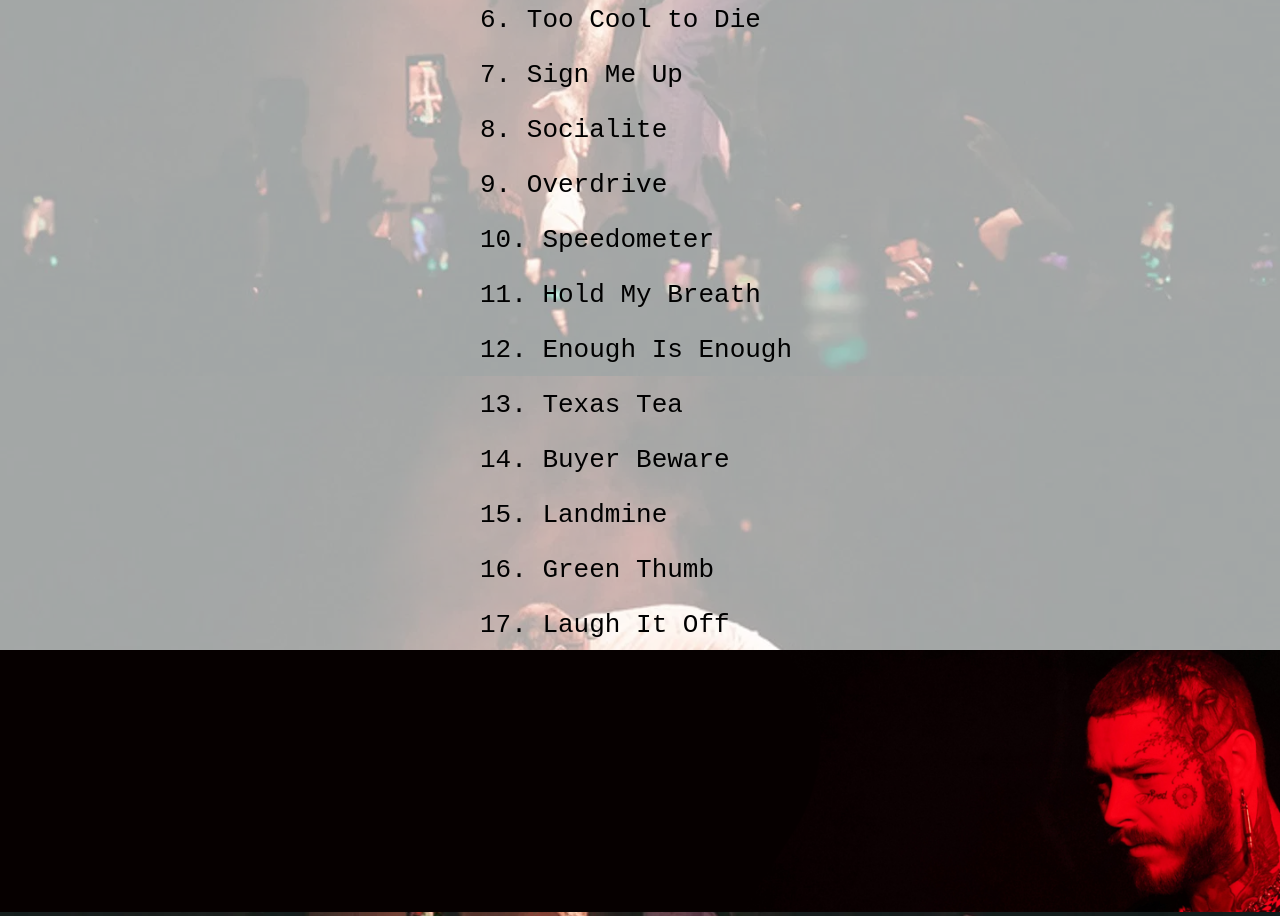
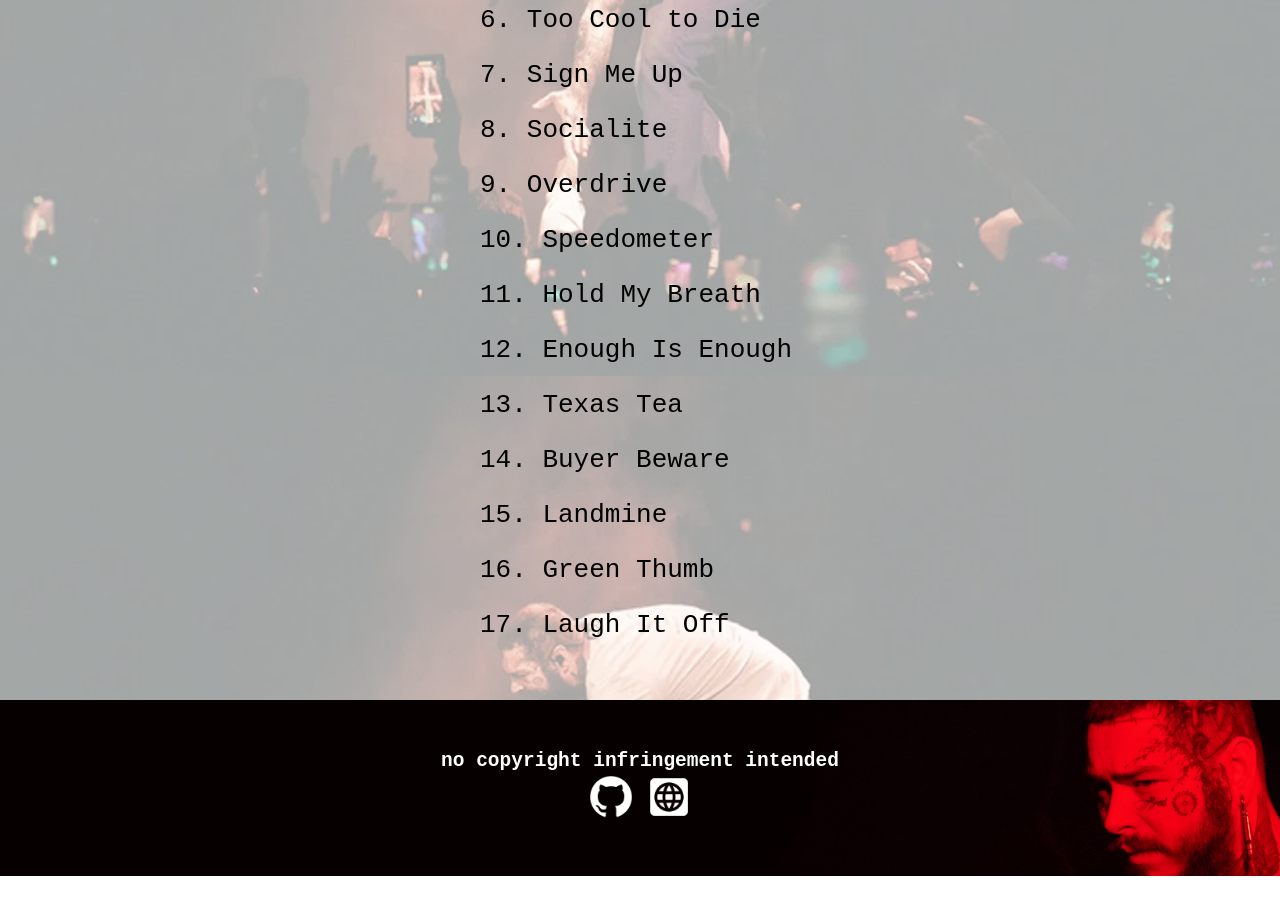
Before and after one commit to KnuckleCluster/AUSTIN, a plain HTML site: page index.html in a window 1280 px wide. Shown: the part 1224-2140 px from the top of the page. After the commit the page ends 2100 px from the top, so only its background shows below. Drawn offline with Linux system fonts and the light colour scheme.

Commit message:
revisions(added git and portfolio redirect and modal adjustment)

```diff
--- a/app.js
+++ b/app.js
@@ -129,7 +129,7 @@ But towards the end of the song, he is talking to the hate in general.`,
 
 
 
-// Select buttons by their IDs
+
 const btn1 = document.querySelector('#song1');
 const btn2 = document.querySelector('#song2');
 const btn3 = document.querySelector('#song3');
@@ -148,7 +148,7 @@ const btn15 = document.querySelector('#song15');
 const btn16 = document.querySelector('#song16');
 const btn17 = document.querySelector('#song17');
 
-// Select the dialog box
+
 const modal = document.querySelector('.modal');
 const dialogTitle = document.getElementById("dtitle");
 const dialogAbout = document.getElementById("dabout");
@@ -160,23 +160,23 @@ songs.forEach(song => {
     song.audioLink = `audio/${song.id}.mp3`;
 });
 
-// Function to show dialog box with song details
+
 function showDialog(songId) {
-    // Find the corresponding song object
+
     const song = songs.find(song => song.id === songId);
 
-    // Populate the dialog box with song details
+
     if (song) {
         dialogTitle.textContent = song.title;
-        dialogAbout.textContent = song.about;
+        dialogAbout.textContent = song.about || "No available details yet.";
 
-        audioPlayer.src = song.audioLink; // Set the audio source
+        audioPlayer.src = song.audioLink;
 
-        modal.showModal(); // Show the dialog box
+        modal.showModal();
     }
 }
 
-// Close the dialog box when clicking outside of it
+
 modal.addEventListener('click', (event) => {
     if (event.target === closeModal) {
         audioPlayer.pause();
@@ -185,7 +185,7 @@ modal.addEventListener('click', (event) => {
 });
 
 
-// Add event listeners to each button
+
 btn1.addEventListener('click', () => showDialog(1));
 btn2.addEventListener('click', () => showDialog(2));
 btn3.addEventListener('click', () => showDialog(3));
--- a/index.html
+++ b/index.html
@@ -13,8 +13,6 @@
         <div class="modal-content">
             <h1 id="dtitle"></h1>
             <p id="dabout"></p>
-            <h2>Lyrics</h2>
-            <p id="dlyrics"></p>
             <h2>Song Audio</h2>
             <audio id="daudio" controls controlsList="nodownload" src="audio/1.mp3">this is a song</audio>
 
@@ -56,7 +54,13 @@
         </section>
     </main>
     <footer>
-        <img src="imgs/posty-footer.png" alt="footer" class="footerimg">
+        <div class="footertext">
+            <h2>no copyright infringement intended</h2>
+            <div>
+                <a href="https://www.google.com"><img src="/imgs/git.png" alt="git" class="footerimg"></a>
+                <a href="https://knucklecluster.github.io/portfolio/"><img src="/imgs/web.png" alt="portfolio" class="footerimg"></a>
+            </div>
+        </div>
     </footer>
     <script src="app.js"></script>
 </body>
--- a/styles.css
+++ b/styles.css
@@ -36,7 +36,6 @@ body {
 }
 
 ul {
-    background-color:
     list-style-type: none;
     padding: 0;
     text-align: left;
@@ -70,7 +69,7 @@ ul > button:hover {
     left: 50%;
     transform: translate(-50%, -50%);
     padding: 50px;
-    width: 50vw;
+    width: 35vw;
     height: 50vh;
 }
 
@@ -115,3 +114,41 @@ ul > button:hover {
         width: 60vw;
     }
 }
+
+
+footer{
+
+        position: relative;
+        text-align: center;
+        color: white;
+        background-image: url('/imgs/posty-footer.png');
+        background-size: cover;
+        background-position: center center;
+        padding: 50px;
+
+}
+
+
+.footertext {
+
+    display: flex;
+    flex-direction: column;
+    justify-content: center;
+    align-items: center;
+}
+
+
+  .footerimg{
+    width: 50px;
+    height: 50px;
+    filter: invert(100%);
+  }
+
+  #dabout{
+    font-size: 20px;
+  }
+
+  .track-list{
+    padding-bottom: 50px;
+
+  }
```
Also changed, not shown: imgs/git.png (added), imgs/web.png (added).
